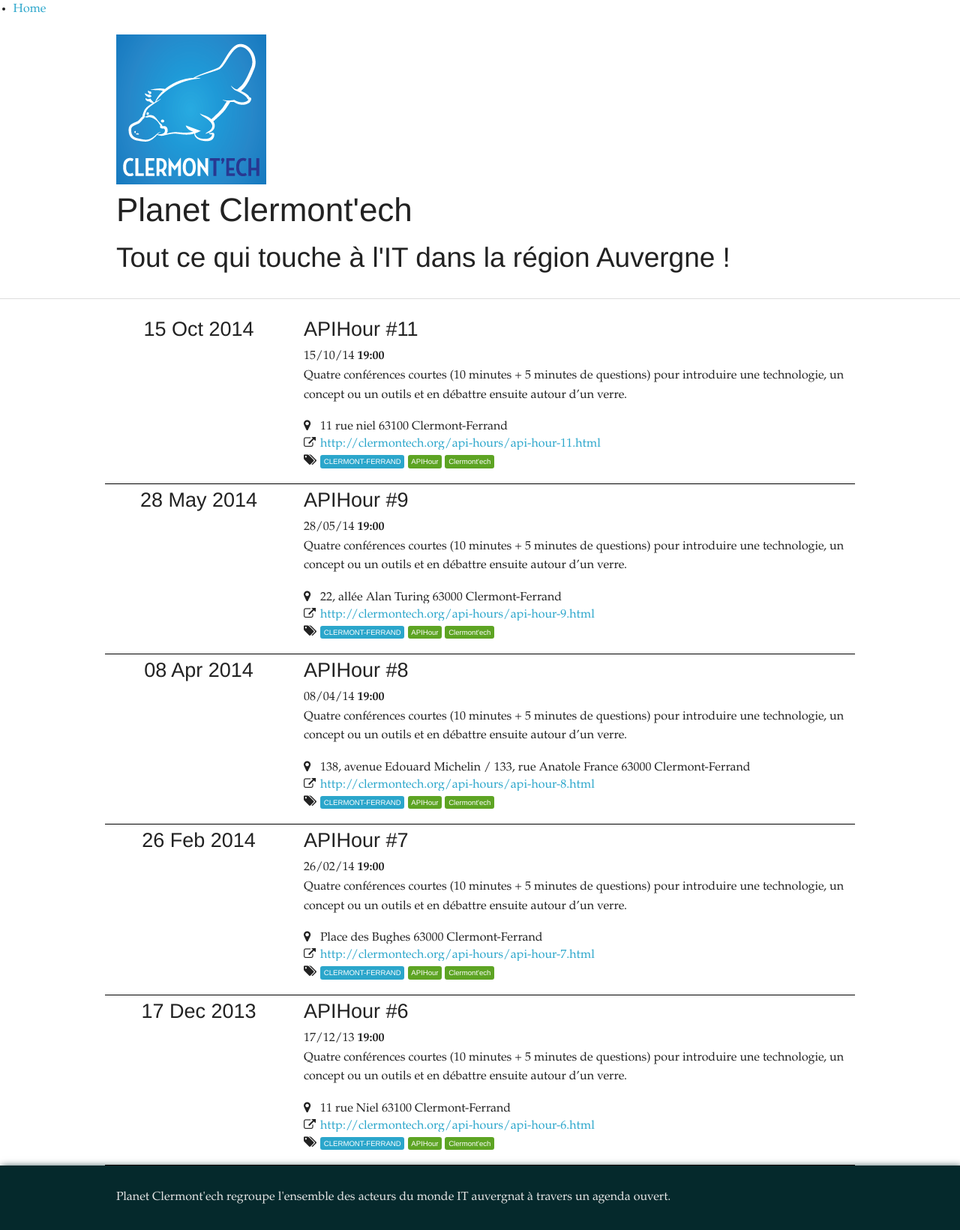
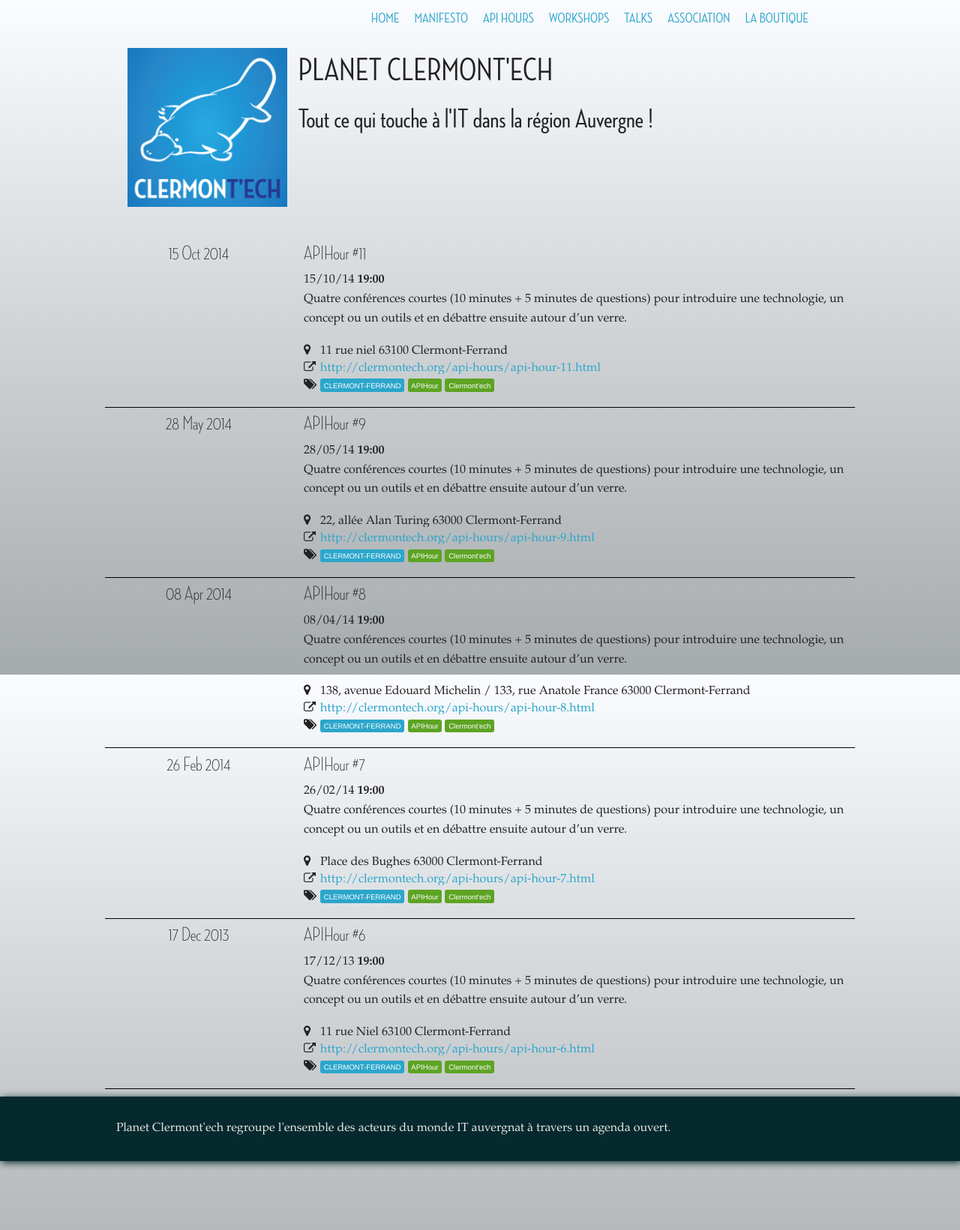
Before and after one commit to clermontech/planet, a Jekyll site: the page built from index.md, in a window 1280 px wide. Shown: the whole page at 75% size. Built offline with Jekyll 4.4.1, drawn with Linux system fonts in a browser that asks for light colours; Markdown is read by kramdown in place of the engine named in the settings.

Commit message:
mise à jour header et footer, ajout de sass

```diff
--- a/_layouts/layout.html
+++ b/_layouts/layout.html
@@ -27,16 +27,34 @@
                 <li>
                     <a href="/" title="Home">Home</a>
                 </li>
+		<li>
+		    <a title="Notre manifesto" href="http://clermontech.org/">Manifesto</a>
+		</li>
+		<li>
+		    <a title="Les évènement API Hours !" href="http://clermontech.org/api-hours/">API Hours</a>
+		</li>
+		<li>
+		    <a title="Les ateliers thématiques" href="http://clermontech.org/workshops/">Workshops</a>
+		</li>
+		<li>
+		    <a title="Tous les talks" href="http://clermontech.org/talks/">Talks</a>
+		</li>
+		<li>
+		    <a title="A propos de Clermont'ech" href="http://clermontech.org/association.html">Association</a>
+		</li>
+		<li>
+		    <a title="La boutique de Clermont'ech" href="http://clermontech.spreadshirt.fr/">La Boutique</a>
+		</li>
             </ul>
         </nav>
 
         <hgroup class="row">
             <div class="large-12 columns">
-                <a href="/">
-                    <img src="/images/clermontech_logo.png" alt="Logo Clermontech" />
-                    <h1>Planet Clermon<span class="alt">t'ech</span></h1>
+                <a class="large-12" href="/">
+                    <img class="small-3 columns" src="/images/clermontech_logo.png" alt="Logo Clermontech" />
+                    <h1 class="small-12 medium-9">Planet Clermon<span class="alt">t'ech</span></h1>
                 </a>
-                <h2>{{ site.headline }}</h2>
+                <h2 class="large-12">{{ site.headline }}</h2>
             </div>
         </hgroup>
 
--- a/css/main.css
+++ b/css/main.css
@@ -1,21 +1,45 @@
 @font-face {
-    font-family: 'Neutraface';
-    src: url('../fonts/neutraface-condensed-light.otf');
-}
-
+  font-family: "Neutraface";
+  src: url("../fonts/neutraface-condensed-light.otf"); }
 @font-face {
-    font-family: 'Neutraface';
+  font-family: "Neutraface";
   font-weight: bold;
-    src: url('../fonts/neutraface-condensed-medium.otf');
-}
-
+  src: url("../fonts/neutraface-condensed-medium.otf"); }
 body {
   font-family: Palatino, "Palatino Linotype", "Palatino LT STD", "Book Antiqua", Georgia, serif;
-}
+  background-image: -moz-linear-gradient(#fafcff, #a5aaad);
+  background-image: -webkit-linear-gradient(#fafcff, #a5aaad);
+  background-image: -o-linear-gradient(#fafcff, #a5aaad);
+  background-image: linear-gradient(#fafcff, #a5aaad);
+  background-attachment: fixed; }
 
-h1, h2, h3, h4, h5, h6 {
-    font-family: Neutraface, "Helvetica Neue", "Helvetica", Helvetica, Arial, sans-serif !default;
-}
+nav {
+  margin: 10px 0px 10px 0px;
+  margin-right: 15%; }
+
+ul {
+  float: right; }
+
+li {
+  list-style-type: none;
+  margin: 0px 10px 0px 10px;
+  float: left;
+  font-size: 1.2em; }
+
+hgroup {
+  margin-top: 15px; }
+
+h2, h1, li, h3, h4, h5, h6 {
+  font-family: "Neutraface", "Helvetica Neue", "Helvetica", Arial, sans-serif; }
+
+h2, h1, li {
+  font-weight: bold; }
+
+h2, h1, li {
+  text-align: left; }
+
+h1, li {
+  text-transform: uppercase; }
 
 /* footer */
 footer {
@@ -27,24 +51,21 @@
   padding-top: 30px;
   padding-bottom: 10px;
   color: #e6e6e6;
-}
+  margin-bottom: 30px;
+  margin-top: 10px; }
 
 /* events */
 .event {
-    border-bottom: 1px solid #000;
-}
+  border-bottom: 1px solid #000; }
 
 .event-date-wrapper {
-    display: none;
-}
+  display: none; }
 
 .event-date {
-    text-align: center;
-}
+  text-align: center; }
 
 .event-date-small {
-    margin-bottom: 6px;
-}
+  margin-bottom: 6px; }
 
 .event-location,
 .event-url,
@@ -52,20 +73,40 @@
   margin-top: 6px;
   text-overflow: ellipsis;
   overflow: hidden;
-    white-space: nowrap;
-}
+  white-space: nowrap; }
 
 .event-meta-icon {
-    width: 18px;
-}
+  width: 18px; }
 
 .event-tags-item {
   padding: 0.2rem 0.3rem 0.2rem 0.3rem;
-    font-size: 0.6rem;
-}
+  font-size: 0.6rem; }
 
 @media only screen and (min-width: 40.063em) {
   .event-date-wrapper {
-        display: block;
-    }
-}
+    display: block; } }
+@media only screen and (max-width: 800px) {
+  img {
+    display: none; }
+
+  li {
+    font-size: 0.95em; } }
+@media only screen and (max-width: 640px) {
+  li {
+    float: none;
+    text-align: center;
+    font-size: 1.2em; }
+
+  ul {
+    float: none; }
+
+  nav {
+    margin: 0; }
+
+  hgroup {
+    display: none; }
+
+  footer {
+    margin-bottom: 0; } }
+
+/*# sourceMappingURL=main.css.map */
```
Also changed, not shown: scss/main.scss (added, +165 -0 lines). Lines whose indentation alone changed are shown as unchanged.
